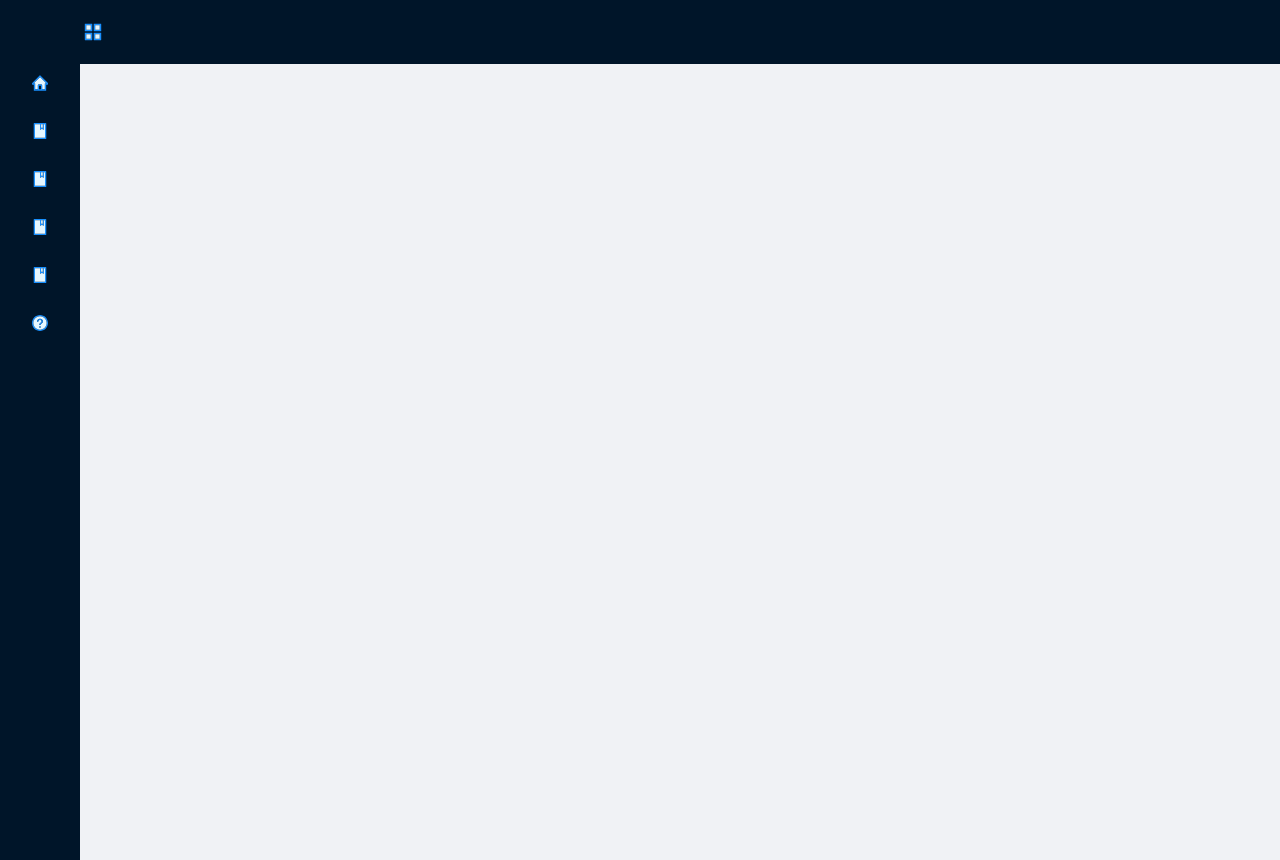
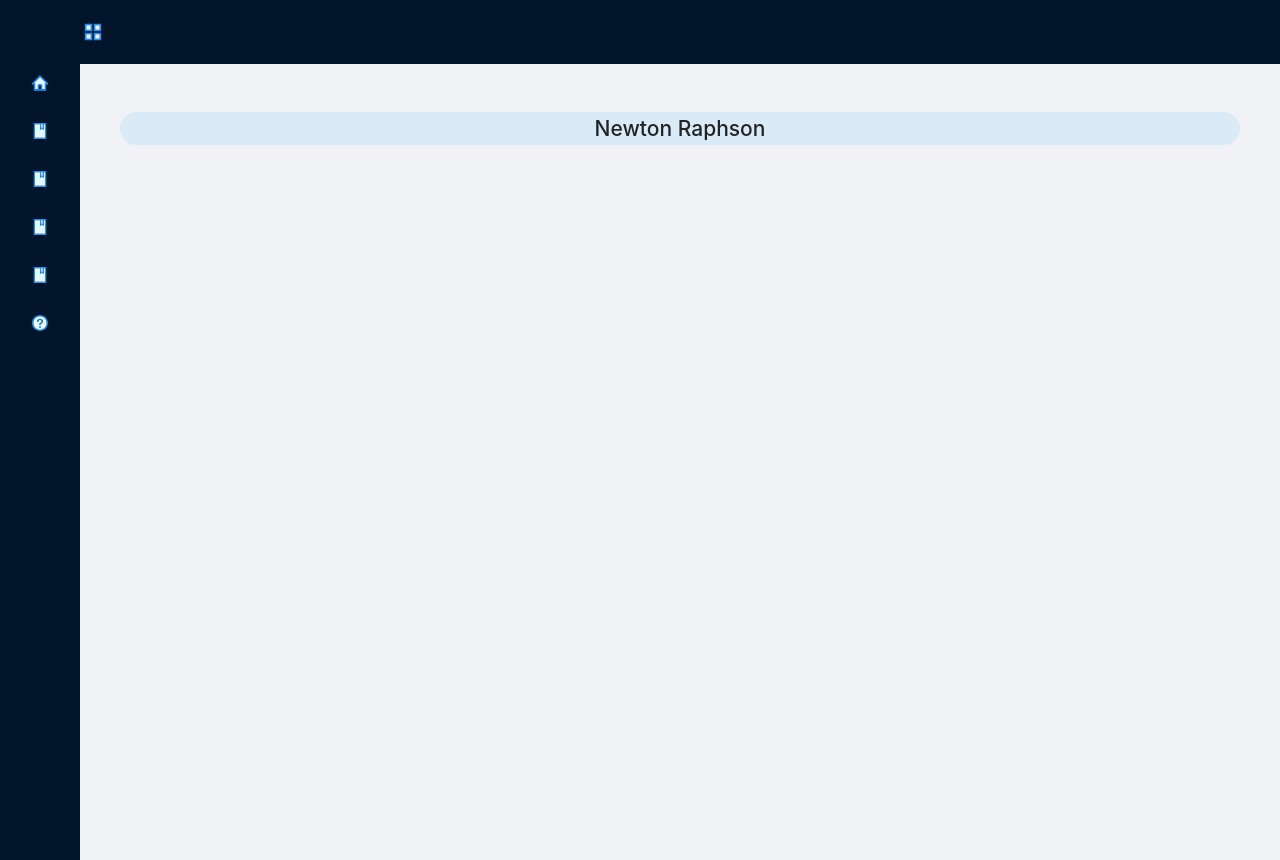
Before and after one commit to pudjapu/react_wep, a React (Create React App) app in the folder hod_web/: page /#/Newton in a window 1280 px wide. Built offline with nearby package versions, Linux system fonts and the light colour scheme.

Commit message:
add newton

```diff
--- a/hod_web/src/Componet/layout.js
+++ b/hod_web/src/Componet/layout.js
@@ -6,6 +6,7 @@ import Bisection from './bisection_method';
 import False_position from './false_position'
 import Test from './test'
 import OnePoint from './one-point_iteration'
+import Newton from './Newton'
 
 import { BookTwoTone,HomeTwoTone,AppstoreTwoTone,QuestionCircleTwoTone  } from '@ant-design/icons';
 import { Layout, Menu } from 'antd';
@@ -52,7 +53,7 @@ class compro_1_leyout extends React.Component {
               <Link to='/OnePoint'>One-point iteration</Link>
               </Menu.Item>
               <Menu.Item key="5" icon={<BookTwoTone />}>
-                nav 5
+              <Link to='/Newton'>Newton Raphson</Link>
               </Menu.Item>
               <Menu.Item key="6" icon={<QuestionCircleTwoTone />}>
                 nav 6
@@ -80,7 +81,7 @@ class compro_1_leyout extends React.Component {
               <Route path='/Bisection' component={Bisection}></Route>
               <Route path='/False_position' component={False_position}></Route>
               <Route path='/OnePoint' component={OnePoint}></Route>
-
+              <Route path='/Newton' component={Newton}></Route>
               <Route path='/test' component={Test}></Route>
 
             </Content>
--- /dev/null
+++ b/hod_web/src/css/Newton.css
@@ -0,0 +1,4 @@
+.allincompro{
+    background-color:#0099ff17;
+    border-radius: 20px;
+}
```
